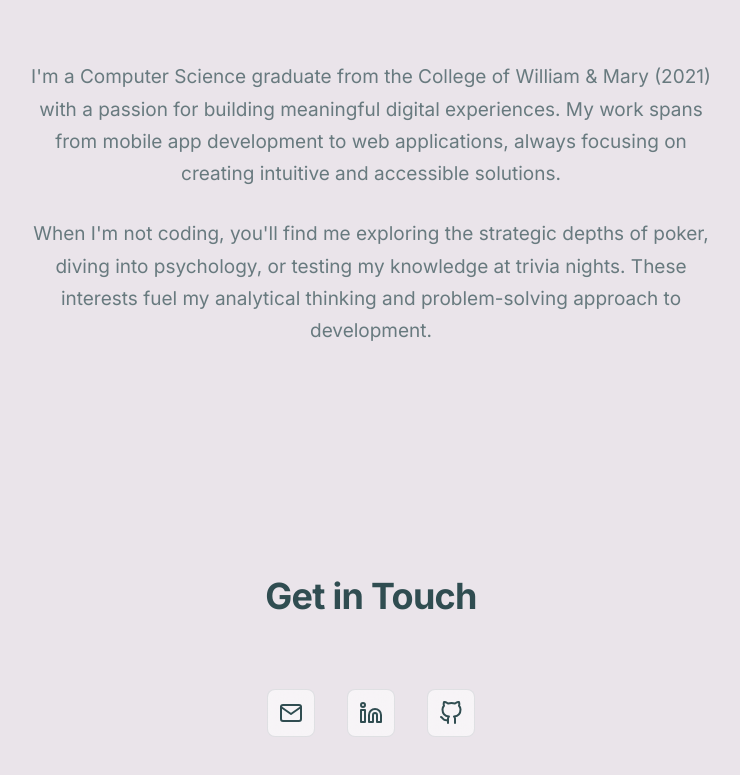
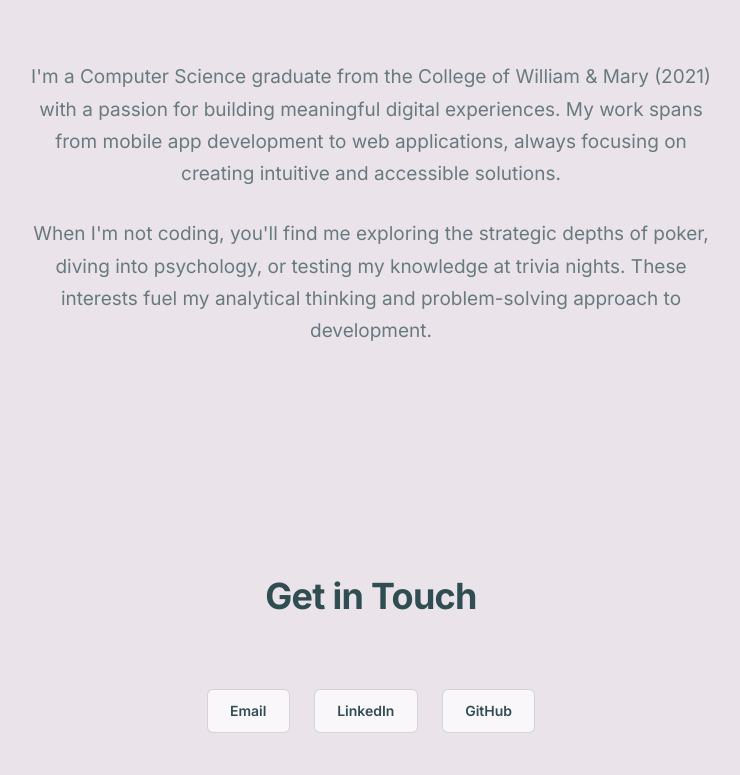
Before and after one commit to yyvynne/yyvynne.github.io, a plain HTML site: page index.html in a window 1280 px wide. Shown: the part 1712-2487 px from the top of the page, without its empty margins (269-1009 px from the left). Drawn offline with Linux system fonts and the light colour scheme.

Commit message:
Replace contact icons with contact buttons

```diff
--- a/index.html
+++ b/index.html
@@ -100,25 +100,10 @@
         <section id="contact" class="contact">
             <h2 class="section-title">Get in Touch</h2>
             <div class="contact-content">
-                <div class="contact-icons">
-                    <a href="mailto:yvonne.sanchez@proton.me" class="contact-icon" title="Email">
-                        <svg viewBox="0 0 24 24" fill="none" stroke="currentColor" stroke-width="2" stroke-linecap="round" stroke-linejoin="round">
-                            <path d="M4 4h16c1.1 0 2 .9 2 2v12c0 1.1-.9 2-2 2H4c-1.1 0-2-.9-2-2V6c0-1.1.9-2 2-2z"></path>
-                            <polyline points="22,6 12,13 2,6"></polyline>
-                        </svg>
-                    </a>
-                    <a href="https://www.linkedin.com/in/yvonne-sanchez-va/" target="_blank" class="contact-icon" title="LinkedIn">
-                        <svg viewBox="0 0 24 24" fill="none" stroke="currentColor" stroke-width="2" stroke-linecap="round" stroke-linejoin="round">
-                            <path d="M16 8a6 6 0 0 1 6 6v7h-4v-7a2 2 0 0 0-2-2 2 2 0 0 0-2 2v7h-4v-7a6 6 0 0 1 6-6z"></path>
-                            <rect x="2" y="9" width="4" height="12"></rect>
-                            <circle cx="4" cy="4" r="2"></circle>
-                        </svg>
-                    </a>
-                    <a href="https://github.com/yyvynne" target="_blank" class="contact-icon" title="GitHub">
-                        <svg viewBox="0 0 24 24" fill="none" stroke="currentColor" stroke-width="2" stroke-linecap="round" stroke-linejoin="round">
-                            <path d="M9 19c-5 1.5-5-2.5-7-3m14 6v-3.87a3.37 3.37 0 0 0-.94-2.61c3.14-.35 6.44-1.54 6.44-7A5.44 5.44 0 0 0 20 4.77 5.07 5.07 0 0 0 19.91 1S18.73.65 16 2.48a13.38 13.38 0 0 0-7 0C6.27.65 5.09 1 5.09 1A5.07 5.07 0 0 0 5 4.77a5.44 5.44 0 0 0-1.5 3.78c0 5.42 3.3 6.61 6.44 7A3.37 3.37 0 0 0 9 18.13V22"></path>
-                        </svg>
-                    </a>
+                <div class="contact-buttons">
+                    <a href="mailto:yvonne.sanchez@proton.me" class="contact-btn">Email</a>
+                    <a href="https://www.linkedin.com/in/yvonne-sanchez-va/" target="_blank" class="contact-btn">LinkedIn</a>
+                    <a href="https://github.com/yyvynne" target="_blank" class="contact-btn">GitHub</a>
                 </div>
             </div>
         </section>
--- a/styles.css
+++ b/styles.css
@@ -440,8 +440,30 @@ section {
     }
 }
 
-.contact-icon > svg {
-    width: 24px !important;
-    height: 24px !important;
-    flex-shrink: 0;
+.contact-buttons {
+    display: flex;
+    justify-content: center;
+    gap: 1.5rem;
+    margin-top: 1.5rem;
+    flex-wrap: wrap;
 }
+
+.contact-btn {
+    padding: 0.6rem 1.4rem;
+    border-radius: 6px;
+    border: 1px solid rgba(48, 77, 81, 0.2);
+    background: rgba(255, 255, 255, 0.7);
+    backdrop-filter: blur(10px);
+    font-size: 0.875rem;
+    font-weight: 600;
+    color: #304d51;
+    text-decoration: none;
+    transition: all 0.3s ease;
+}
+
+.contact-btn:hover {
+    background: rgba(165, 183, 219, 0.15);
+    border-color: rgba(165, 183, 219, 0.3);
+    transform: translateY(-2px);
+    box-shadow: 0 4px 12px rgba(48, 77, 81, 0.1);
+}
```
